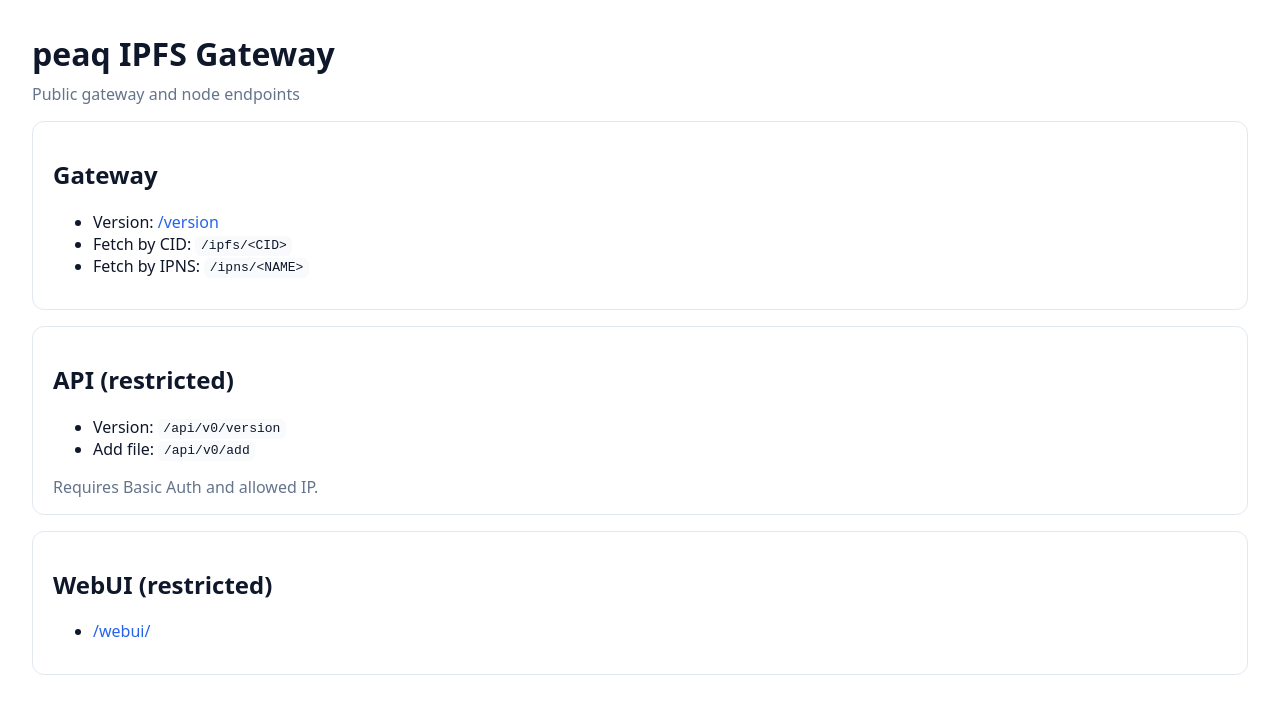
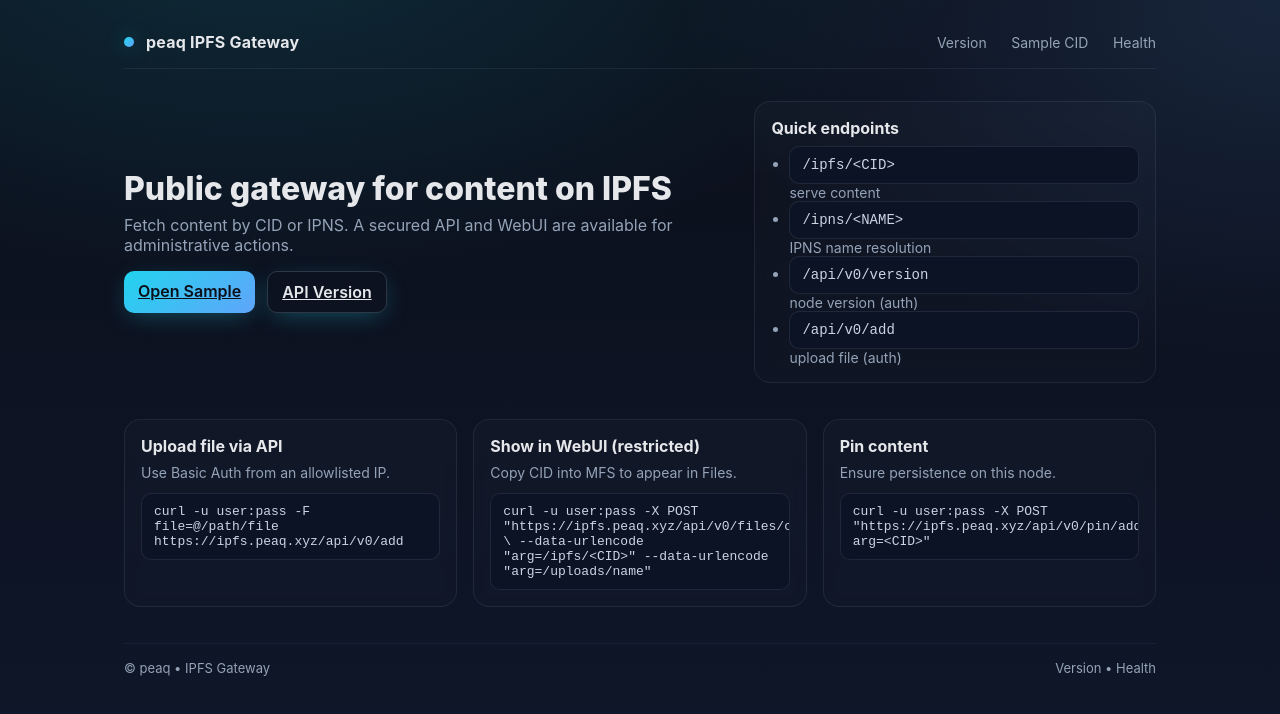
Before and after one commit to niazhussain/ipfs, a plain HTML site: page nginx/html/index.html in a window 1280 px wide. Drawn offline with Linux system fonts and the light colour scheme.

Commit message:
update: desing

```diff
--- a/nginx/html/index.html
+++ b/nginx/html/index.html
@@ -7,44 +7,63 @@
   <link rel="icon" type="image/png" href="https://drive.google.com/uc?export=download&id=1PK5R08EexqeZbR2HVjE4g48JYed6nQ3w" />
   <link rel="shortcut icon" type="image/png" href="https://drive.google.com/uc?export=download&id=1PK5R08EexqeZbR2HVjE4g48JYed6nQ3w" />
   <link rel="apple-touch-icon" href="https://drive.google.com/uc?export=download&id=1PK5R08EexqeZbR2HVjE4g48JYed6nQ3w" />
-  <meta name="theme-color" content="#0f172a" />
-  <style>
-    body { font-family: system-ui, -apple-system, Segoe UI, Roboto, Ubuntu, Cantarell, Noto Sans, Arial, sans-serif; margin: 2rem; color: #0f172a; }
-    h1 { margin: 0 0 0.5rem 0; }
-    .muted { color: #64748b; }
-    .card { border: 1px solid #e2e8f0; border-radius: 12px; padding: 1rem 1.25rem; margin: 1rem 0; }
-    a { color: #2563eb; text-decoration: none; }
-    a:hover { text-decoration: underline; }
-    code { background: #f8fafc; padding: 0.15rem 0.35rem; border-radius: 6px; }
-  </style>
+  <meta name="theme-color" content="#0b0f1a" />
+  <link rel="stylesheet" href="/styles.css" />
 </head>
 <body>
-  <h1>peaq IPFS Gateway</h1>
-  <div class="muted">Public gateway and node endpoints</div>
+  <div class="container">
+    <header class="header">
+      <div class="brand"><span class="dot"></span> peaq IPFS Gateway</div>
+      <nav class="nav">
+        <a href="/version">Version</a>
+        <a href="/ipfs/bafybeigggyffcf6yfhx5irtwzx3cgnk6n3dwylkvcpckzhqqrigsxowjwe">Sample CID</a>
+        <a href="/healthz">Health</a>
+      </nav>
+    </header>
 
-  <div class="card">
-    <h2>Gateway</h2>
-    <ul>
-      <li>Version: <a href="/version" rel="noopener">/version</a></li>
-      <li>Fetch by CID: <code>/ipfs/&lt;CID&gt;</code></li>
-      <li>Fetch by IPNS: <code>/ipns/&lt;NAME&gt;</code></li>
-    </ul>
-  </div>
+    <section class="hero">
+      <div>
+        <h1 class="h-title">Public gateway for content on IPFS</h1>
+        <p class="h-sub">Fetch content by CID or IPNS. A secured API and WebUI are available for administrative actions.</p>
+        <div class="actions">
+          <a class="btn" href="/ipfs/bafybeigggyffcf6yfhx5irtwzx3cgnk6n3dwylkvcpckzhqqrigsxowjwe">Open Sample</a>
+          <a class="btn secondary" href="/api/v0/version">API Version</a>
+        </div>
+      </div>
+      <div class="card">
+        <h3>Quick endpoints</h3>
+        <ul class="list">
+          <li><code>/ipfs/&lt;CID&gt;</code> serve content</li>
+          <li><code>/ipns/&lt;NAME&gt;</code> IPNS name resolution</li>
+          <li><code>/api/v0/version</code> node version (auth)</li>
+          <li><code>/api/v0/add</code> upload file (auth)</li>
+        </ul>
+      </div>
+    </section>
 
-  <div class="card">
-    <h2>API (restricted)</h2>
-    <ul>
-      <li>Version: <code>/api/v0/version</code></li>
-      <li>Add file: <code>/api/v0/add</code></li>
-    </ul>
-    <div class="muted">Requires Basic Auth and allowed IP.</div>
-  </div>
+    <section class="cards">
+      <div class="card">
+        <h3>Upload file via API</h3>
+        <p>Use Basic Auth from an allowlisted IP.</p>
+        <code>curl -u user:pass -F file=@/path/file https://ipfs.peaq.xyz/api/v0/add</code>
+      </div>
+      <div class="card">
+        <h3>Show in WebUI (restricted)</h3>
+        <p>Copy CID into MFS to appear in Files.</p>
+        <code>curl -u user:pass -X POST "https://ipfs.peaq.xyz/api/v0/files/cp" \
+--data-urlencode "arg=/ipfs/&lt;CID&gt;" --data-urlencode "arg=/uploads/name"</code>
+      </div>
+      <div class="card">
+        <h3>Pin content</h3>
+        <p>Ensure persistence on this node.</p>
+        <code>curl -u user:pass -X POST "https://ipfs.peaq.xyz/api/v0/pin/add?arg=&lt;CID&gt;"</code>
+      </div>
+    </section>
 
-  <div class="card">
-    <h2>WebUI (restricted)</h2>
-    <ul>
-      <li><a href="/webui/" rel="noopener">/webui/</a></li>
-    </ul>
+    <footer class="footer">
+      <span>© peaq • IPFS Gateway</span>
+      <span><a href="/version">Version</a> • <a href="/healthz">Health</a></span>
+    </footer>
   </div>
 </body>
 </html>
--- /dev/null
+++ b/nginx/html/styles.css
@@ -0,0 +1,54 @@
+/* peaq IPFS Gateway - dark theme */
+:root {
+  --bg: #0b0f1a;
+  --bg-2: #0f172a;
+  --card: #111827;
+  --text: #e5e7eb;
+  --muted: #94a3b8;
+  --primary: #22d3ee; /* cyan-400 */
+  --primary-2: #60a5fa; /* blue-400 */
+  --ring: rgba(34, 211, 238, 0.35);
+}
+* { box-sizing: border-box; }
+html, body { height: 100%; }
+body {
+  margin: 0;
+  font-family: Inter, ui-sans-serif, system-ui, -apple-system, Segoe UI, Roboto, Ubuntu, Cantarell, Noto Sans, Arial, sans-serif;
+  color: var(--text);
+  background: radial-gradient(1200px 600px at 20% -10%, rgba(34,211,238,0.15), transparent 60%),
+              radial-gradient(1000px 600px at 100% 0%, rgba(96,165,250,0.15), transparent 60%),
+              linear-gradient(180deg, var(--bg), var(--bg-2));
+}
+.container { max-width: 1080px; margin: 0 auto; padding: 24px; }
+.header {
+  display: flex; align-items: center; justify-content: space-between;
+  padding: 8px 0 16px; border-bottom: 1px solid rgba(148,163,184,0.1);
+}
+.brand { display: flex; align-items: center; gap: 12px; font-weight: 700; letter-spacing: 0.2px; }
+.brand .dot { width: 10px; height: 10px; border-radius: 9999px; background: linear-gradient(135deg, var(--primary), var(--primary-2)); box-shadow: 0 0 20px var(--ring); }
+.nav a { color: var(--muted); text-decoration: none; margin-left: 20px; font-size: 14px; }
+.nav a:hover { color: var(--text); }
+.hero { display: grid; grid-template-columns: 1.2fr 0.8fr; gap: 28px; padding: 32px 0 8px; align-items: center; }
+.h-title { font-size: 32px; font-weight: 800; line-height: 1.1; margin: 0 0 8px; }
+.h-sub { color: var(--muted); margin: 0 0 16px; }
+.actions { display: flex; gap: 12px; flex-wrap: wrap; }
+.btn {
+  appearance: none; border: 0; cursor: pointer; font-weight: 600; border-radius: 10px; padding: 10px 14px;
+  color: #0b0f1a; background: linear-gradient(135deg, var(--primary), var(--primary-2));
+  box-shadow: 0 6px 24px -6px var(--ring);
+}
+.btn.secondary { background: transparent; color: var(--text); border: 1px solid rgba(148,163,184,0.25); }
+.cards { display: grid; grid-template-columns: repeat(3, minmax(0, 1fr)); gap: 16px; margin-top: 28px; }
+.card {
+  background: linear-gradient(180deg, rgba(255,255,255,0.02), rgba(255,255,255,0.01));
+  border: 1px solid rgba(148,163,184,0.12);
+  border-radius: 16px; padding: 16px 16px; backdrop-filter: blur(6px);
+}
+.card h3 { margin: 0 0 8px; font-size: 16px; }
+.card p { margin: 0 0 12px; color: var(--muted); font-size: 14px; }
+.card code { display: block; background: #0b1324; color: #cbd5e1; padding: 10px 12px; border-radius: 10px; overflow-x: auto; border: 1px solid rgba(148,163,184,0.15); }
+.list { padding-left: 18px; margin: 6px 0 0; color: var(--muted); font-size: 14px; }
+.footer { margin: 36px 0 8px; padding-top: 16px; border-top: 1px solid rgba(148,163,184,0.08); color: var(--muted); font-size: 13px; display: flex; justify-content: space-between; flex-wrap: wrap; gap: 10px; }
+.footer a { color: var(--muted); text-decoration: none; }
+.footer a:hover { color: var(--text); }
+@media (max-width: 900px) { .hero { grid-template-columns: 1fr; } .cards { grid-template-columns: 1fr; } }
```
Also changed, not shown: 1 other file.
